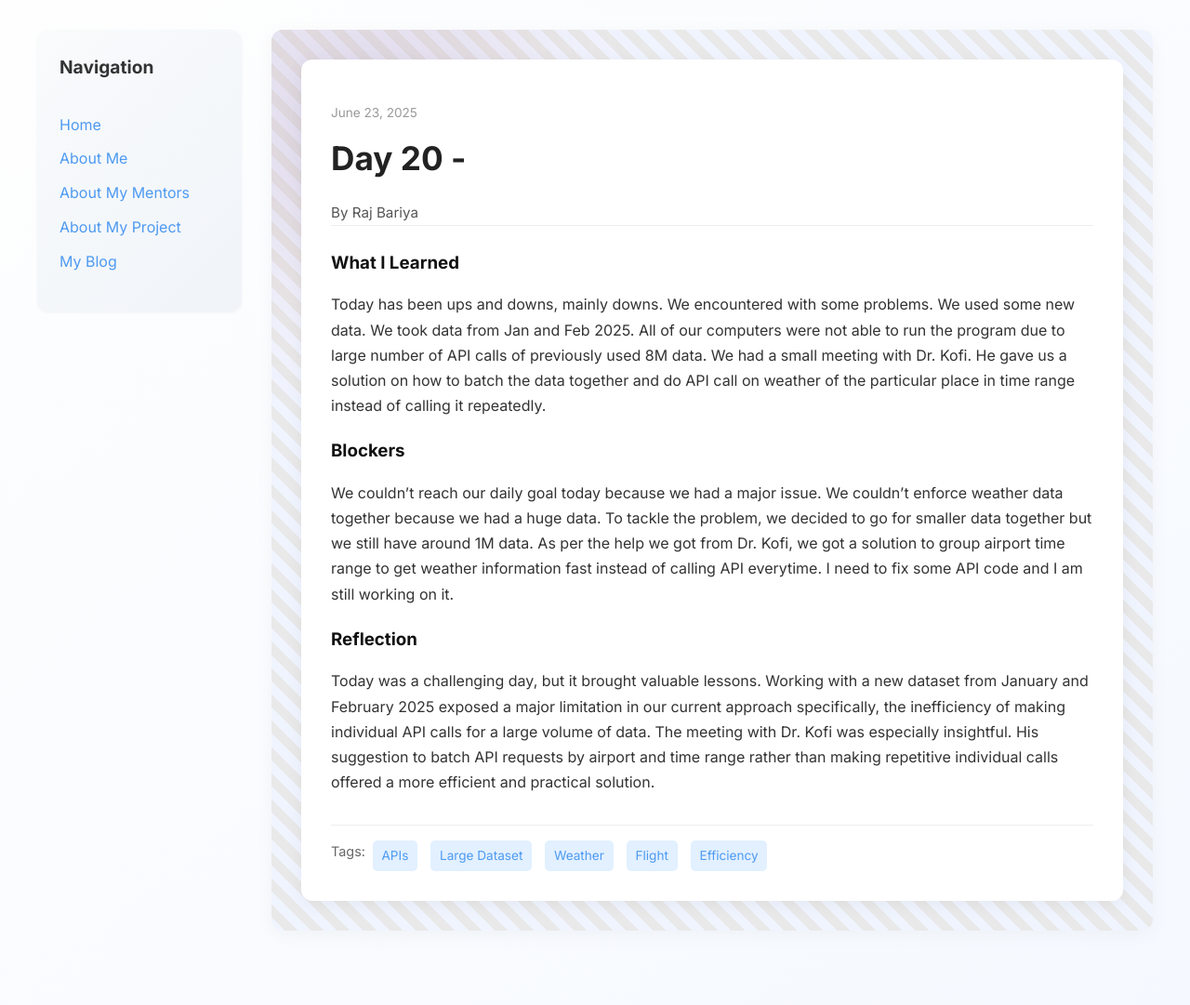
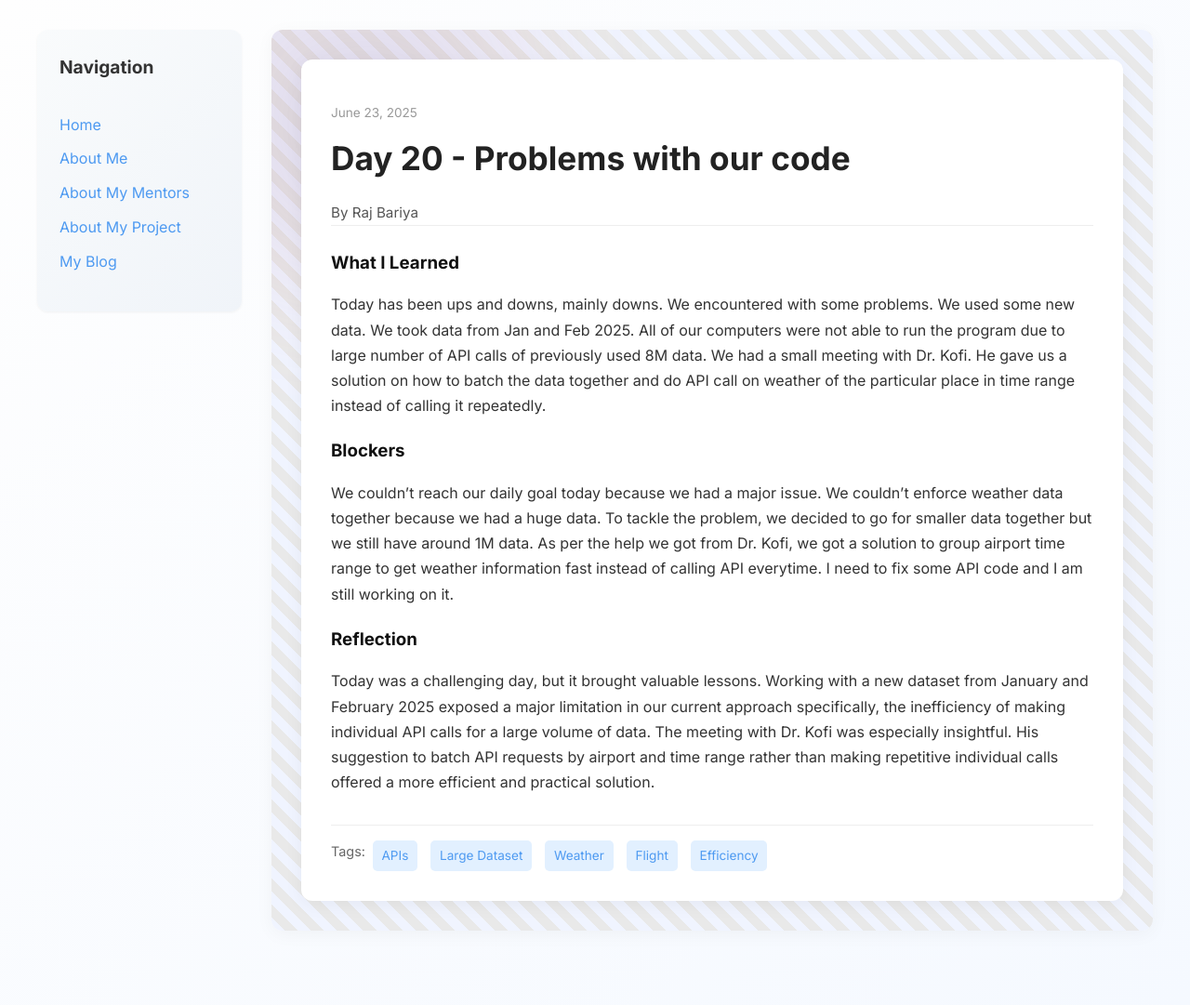
Before and after one commit to rajbariyaa/rajbariyaa.github.io, a Jekyll site: the page built from _posts/2025-06-23-day-20.md, in a window 1280 px wide. Shown: the whole page at 93% size. Built offline with Jekyll 4.4.1, drawn with Linux system fonts in a browser that asks for light colours.

Commit message:
Update 2025-06-23-day-20.md

```diff
--- a/_posts/2025-06-23-day-20.md
+++ b/_posts/2025-06-23-day-20.md
@@ -1,6 +1,6 @@
 ---
 layout: post
-title: "Day 20 - "
+title: "Day 20 - Problems with our code"
 date: 2025-06-23
 author: Raj Bariya
 permalink: /day20.html
```
